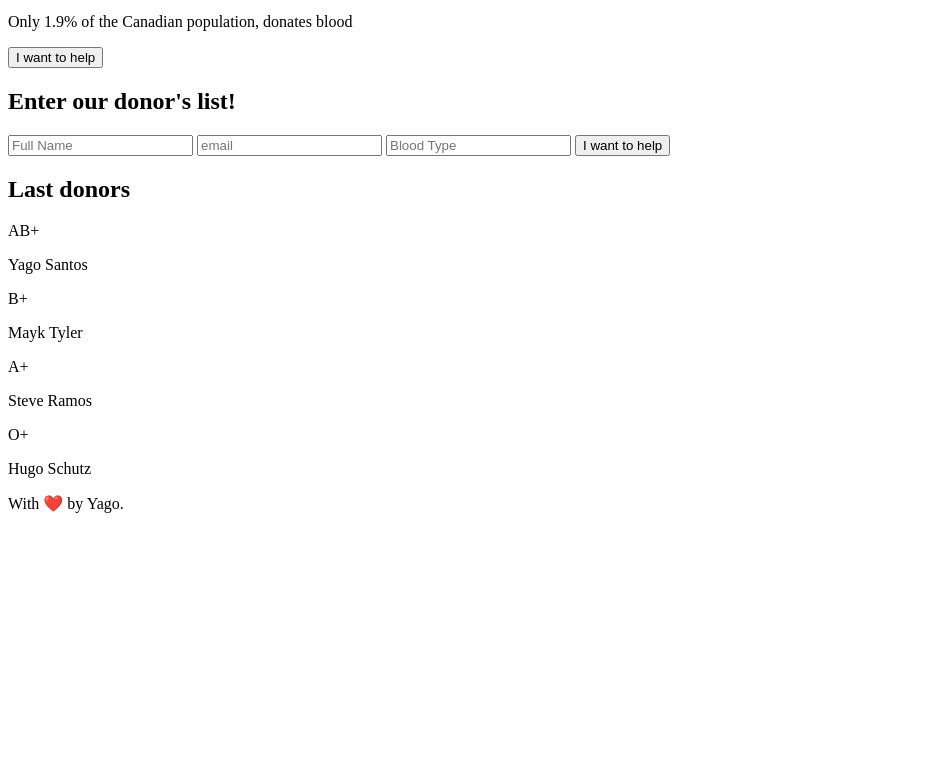
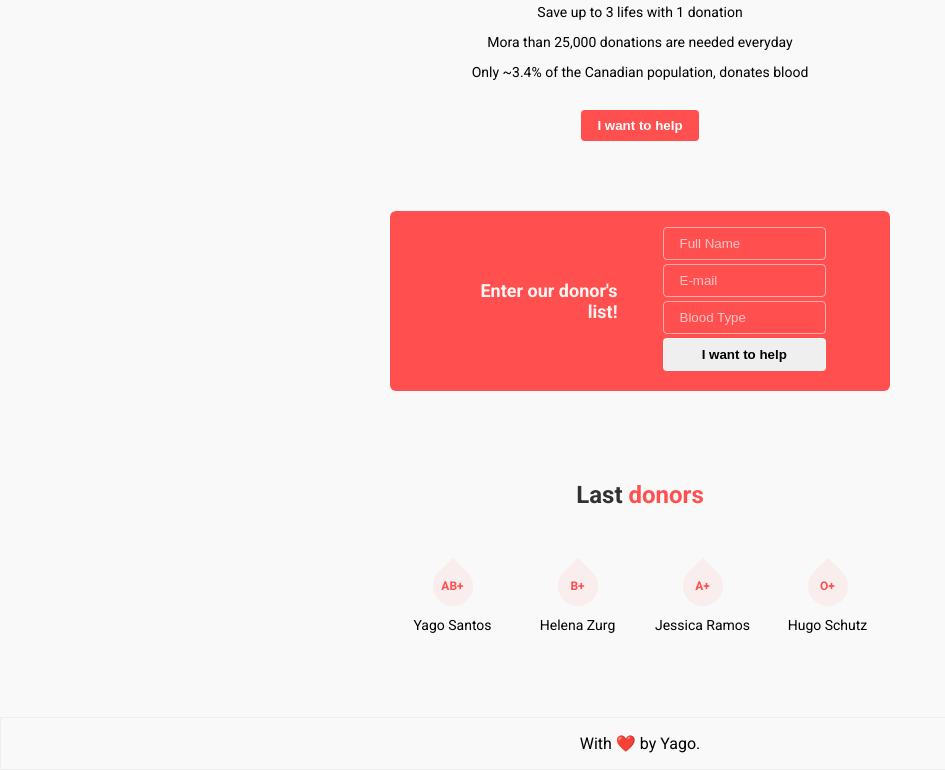
Before and after one commit to yagosansz/donate-blood, a plain HTML site: page index.html in a window 1280 px wide. Shown: the part 182-952 px from the top of the page, without its empty margins (0-945 px from the left). Before the commit the page ends 800 px from the top, so only its background shows below. Drawn offline with Linux system fonts and the light colour scheme.

Commit message:
Added styles

```diff
--- a/index.html
+++ b/index.html
@@ -11,16 +11,22 @@
   <!-- page configuration -->
   <!-- Challenge: How to change the page's icon? -->
   <title>Donate Life! Donate Blood.</title>
+  <link rel="stylesheet" href="./style.css">
+  <link href="https://fonts.googleapis.com/css?family=Roboto:400,700&display=swap" rel="stylesheet">
 </head>
 
 <body>
   <!-- All the content that will be visible/accessible to/by the user -->
   <header>
-    <h1>Donate.</h1>
+    <img
+      class="logo"
+      src="./logo.png"
+      alt="Donate blood"
+    >
     <h2>Your donation matters!</h2>
     <p>Save up to 3 lifes with 1 donation</p>
-    <p>Mora than 38,000 donations are needed everyday</p>
-    <p>Only 1.9% of the Canadian population, donates blood</p>
+    <p>Mora than 25,000 donations are needed everyday</p>
+    <p>Only ~3.4% of the Canadian population, donates blood</p>
 
     <button>I want to help</button>
   </header>
@@ -36,7 +42,7 @@
       <input
         type="text"
         name="email"
-        placeholder="email"
+        placeholder="E-mail"
       >
     <input
       type="text"
@@ -48,7 +54,7 @@
   </section>
 
   <main>
-    <h2>Last donors</h2>
+    <h2>Last <span>donors</span></h2>
 
     <section class="donors">
       <div class="donor">
@@ -57,11 +63,11 @@
       </div>
       <div class="donor">
         <div class="blood-type">B+</div>
-        <p>Mayk Tyler</p>
+        <p>Helena Zurg</p>
       </div>
       <div class="donor">
         <div class="blood-type">A+</div>
-        <p>Steve Ramos</p>
+        <p>Jessica Ramos</p>
       </div>
       <div class="donor">
         <div class="blood-type">O+</div>
--- /dev/null
+++ b/style.css
@@ -0,0 +1,141 @@
+/* Cascading Stylesheet */
+
+* {
+  box-sizing: border-box;
+}
+
+html, body {
+  margin: 0;
+}
+
+body {
+  display: flex;
+  flex-direction: column;
+  height: 100vh;
+  font-family: 'Roboto', sans-serif;
+  background-color: #f9f9f9;
+}
+
+h1, h2 {
+  color: #000000cc;
+}
+
+/* Alignment, Spacing, Width, and Height */
+
+header, main, footer {
+  text-align: center;
+}
+
+header, .form, main {
+  /* spacing with margin */
+  margin: 0 auto 70px auto;
+
+  /* specifying elements' limits */
+  width: 90%;
+  max-width: 500px;
+}
+
+header button {
+  margin-top: 16px;
+  padding: 8px 16px;
+  border-radius: 4px;
+  border: none;
+  background-color: #ff4f4f;
+  color: #fff;
+  font-weight: bold;
+}
+
+.logo {
+  width: 120px;
+  margin-top: 70px 0;
+}
+
+header p {
+  font-size: 14px;
+}
+
+header h1, main h2 {
+  margin-bottom: 70px;
+}
+
+main h2 span {
+  color: #ff4f4f;
+}
+
+.form h2 {
+  text-align: right;
+  color: #ffffffee;
+  font-size: 18px;
+}
+
+section.form {
+  display: grid;
+  grid-template-columns: 1fr 1fr;
+  grid-gap: 45px;
+  align-items: center;
+  background-color: #ff4f4f;
+  padding: 16px 64px;
+  border-radius: 6px;
+}
+
+form input,
+form button {
+  width: 100%;
+  margin-bottom: 4px;
+  /* fixes standard CSS behaviour*/
+  /* box-sizing: border-box;  keep width within 100%, not adding margins/paddings*/
+  padding: 8px 16px;
+  border-radius: 4px;
+  border: 1px #ffffff88 solid;
+}
+
+form input {
+  background-color: transparent;
+}
+
+form input::placeholder {
+  color: #ffffffaa;
+}
+
+form button {
+  font-weight: bold;
+}
+
+main .donors {
+  display: grid;
+  grid-template-columns: 1fr 1fr 1fr 1fr;
+}
+
+.blood-type {
+  color: #ff4f4f;
+  font-weight: bold;
+  font-size: 12px;
+  display: flex;
+  align-items: center;
+  justify-content: center;
+  position: relative;
+}
+
+/* manipulating HTLM through CSS: created a pseudo-element */
+.blood-type::before {
+  content: "";
+  background-color: #ff4f4f11;
+  width: 40px;
+  height: 40px;
+  position: absolute;
+  /* create blood drop */
+  border-radius: 50%;
+  border-top-right-radius: 0;
+  transform: rotate(-45deg);
+}
+
+.donor p {
+  margin-top: 24px;
+  font-size: 14px;
+}
+
+footer {
+  margin-top: auto;
+  padding: 16px;
+  border: 1px solid #eee;
+}
```
Also changed, not shown: logo.png (added).
